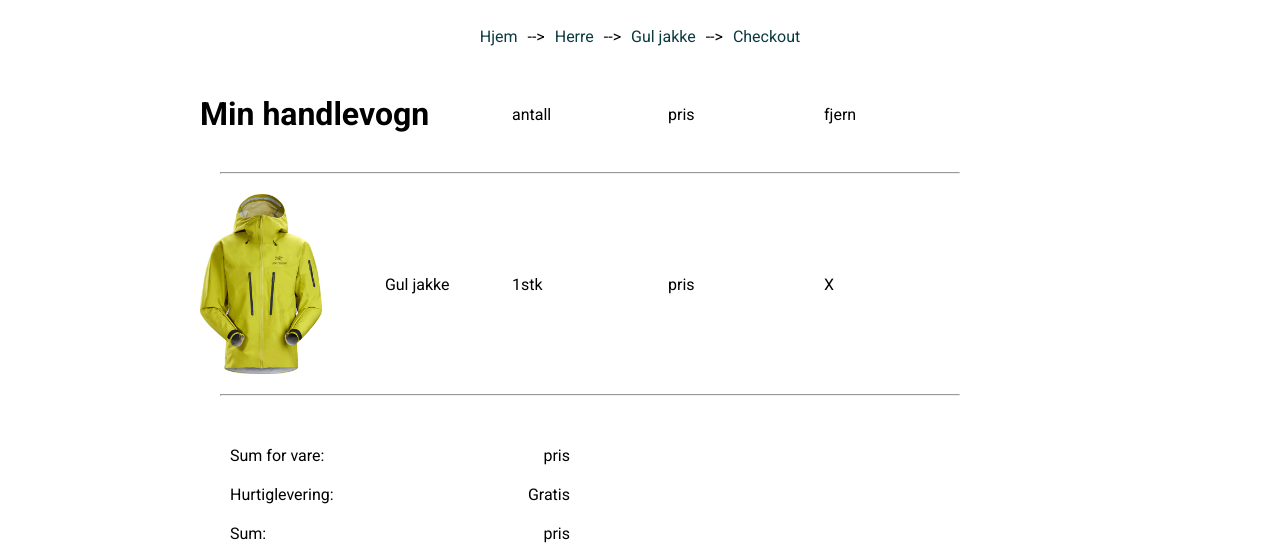
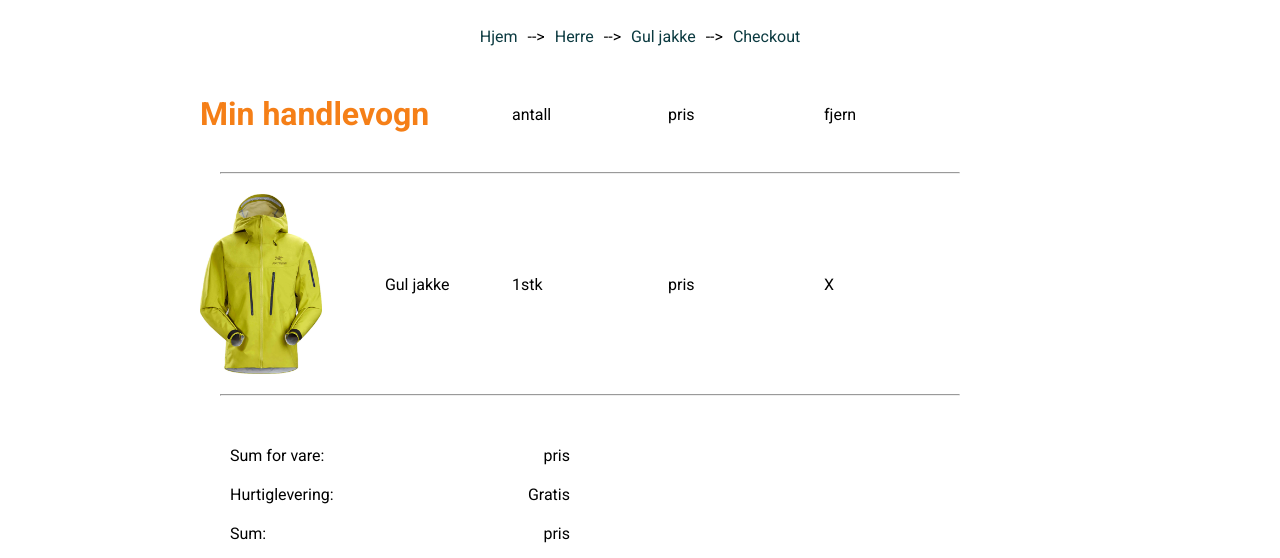
Before and after one commit to TDovee/RainydaysCA, a plain HTML site: page checkout.html in a window 1280 px wide. Shown: the part 203-761 px from the top of the page. Drawn offline with Linux system fonts and the light colour scheme.

Commit message:
Update style.css

```diff
--- a/Css/style.css
+++ b/Css/style.css
@@ -835,6 +835,10 @@ textarea  {
 	max-width: 1000px
 }
 
+.checkout-container1 h1 {
+	color: rgba(245,127,23,1);
+}
+
 
 .checkout-container2 {
 	display: grid;
@@ -914,6 +918,7 @@ textarea  {
 	justify-content: center;
 	font-size: 40px;
 	margin-top: 30px;
+	color: rgba(245,127,23,1);
 }
 
 .complete-container1 a {
```
